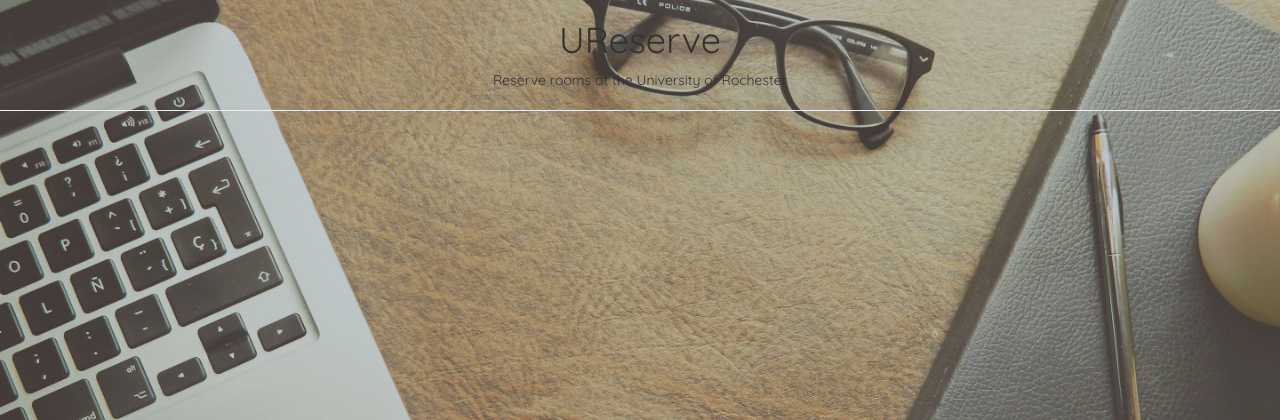
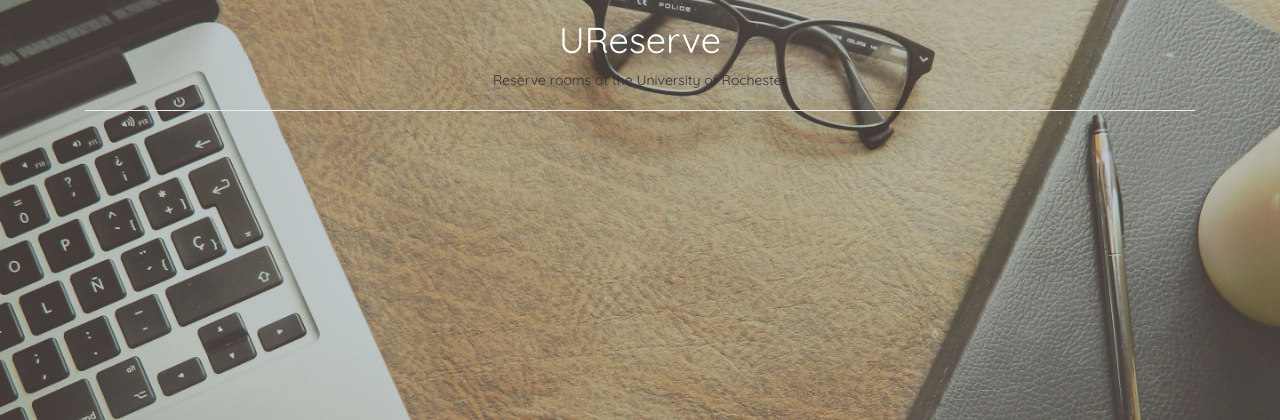
Before and after one commit to UReserve/ureserve, a PHP site: page /login_user.php in a window 1280 px wide. Shown: the top 420 px of the page. Run offline with PHP 8.4, Linux system fonts and the light colour scheme.

Commit message:
minor front end

```diff
--- a/login_user.php
+++ b/login_user.php
@@ -23,10 +23,16 @@
 
 </head>
 <body>
-	<h1 id="login-logo" class="text-center">UReserve</h1>
-					<p class="text-center">Reserve rooms at the University of Rochester</p>
 
-					<hr class="intro-divider">
+	<div class="container">
+		<div class="col-lg-12">
+
+
+			<h1 id="login-logo" class="text-center"><a href="index.html">UReserve</a></h1>
+			<p class="text-center white">Reserve rooms at the University of Rochester</p>
+			<hr class="intro-divider">
+
+
 
 
 
@@ -89,5 +95,9 @@
 	?>
 	<script src="js/jquery-3.1.1.min.js"></script>
 	<script src="js/pwtoggle.js"></script>
+
+		</div>
+	</div>
+
 </body>
 </html>
```
